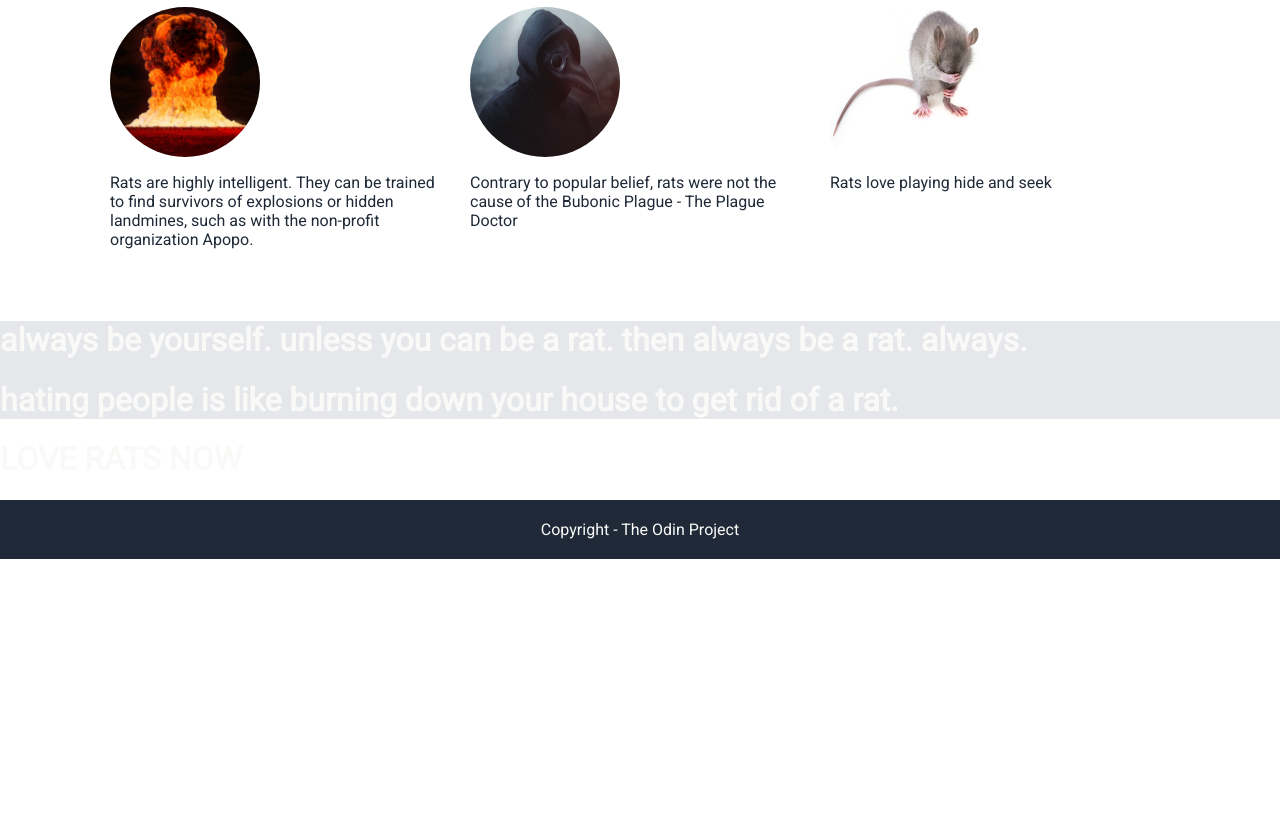
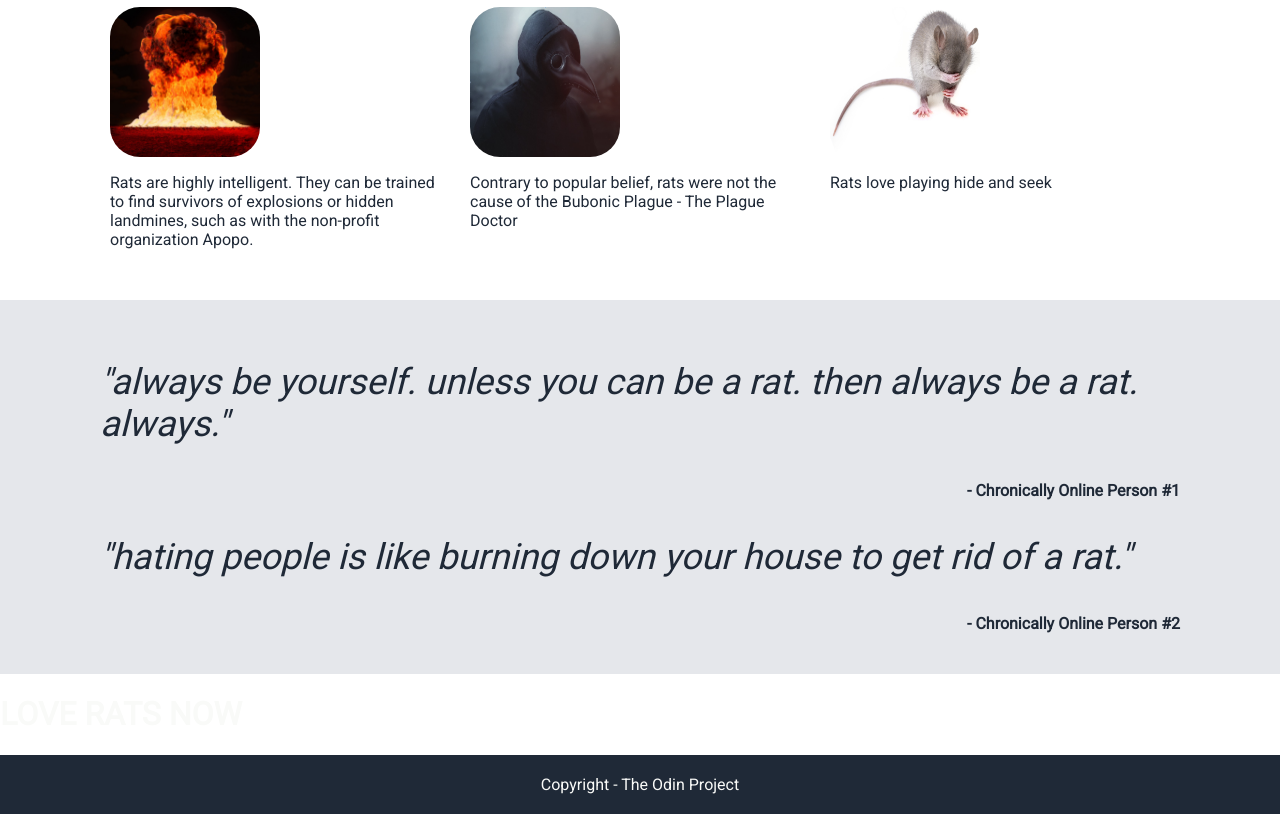
Before and after one commit to sarenat/landing-page-project, a plain HTML site: page index.html in a window 1280 px wide. Shown: the part 555-1369 px from the top of the page. Before the commit the page ends 1114 px from the top, so only its background shows below. Drawn offline with Linux system fonts and the light colour scheme.

Commit message:
Add quote content and styling

```diff
--- a/index.html
+++ b/index.html
@@ -42,7 +42,7 @@
                     <div class="rat-fact-1">
                         <img src="./images/explosion.jpg"
                         alt="Plague Doctor from fantasy novel 'The Seven and a Half Deaths of Evelyn Hardcastle"
-                        style="width: 150px; height: 150px; border-radius: 50%">
+                        style="width: 150px; height: 150px; border-radius: 20%">
                         <p class="description">Rats are highly intelligent. They can be trained
                             to find survivors of explosions or hidden landmines, such as with
                             the non-profit organization Apopo.
@@ -51,7 +51,7 @@
                     <div class="rat-fact-2">
                         <img src="./images/plague-doctor.jpg"
                         alt="Plague Doctor from fantasy novel 'The Seven and a Half Deaths of Evelyn Hardcastle"
-                        style="width: 150px; height: 150px; border-radius: 50%">
+                        style="width: 150px; height: 150px; border-radius: 20%">
                         <p class="description">Contrary to popular belief, rats
                             were not the cause of the Bubonic Plague - The Plague Doctor
                         </p>
@@ -66,8 +66,10 @@
             </div>
 
             <div class="inspiring-quote">
-                <h1>always be yourself. unless you can be a rat. then always be a rat. always.</h1>
-                <h1>hating people is like burning down your house to get rid of a rat.</h1>
+                <p class="quote-text">"always be yourself. unless you can be a rat. then always be a rat. always."</p>
+                <p class="quoter">- Chronically Online Person #1</p>
+                <p class="quote-text">"hating people is like burning down your house to get rid of a rat."</p>
+                <p class="quoter">- Chronically Online Person #2</p>
             </div>
 
             <div class="call-to-action">
--- a/style.css
+++ b/style.css
@@ -40,7 +40,7 @@ a {
     background: #1F2937;
 }
 
-.navbar, .introduction, .random-information {
+.navbar, .introduction, .random-information, .inspiring-quote {
     padding: 25px 100px;
 }
 
@@ -97,6 +97,16 @@ button {
     flex: 30%;
     padding: 10px;
 }
-.description {
+.description, .quoter {
     color: #1F2937;
 }
+
+.quote-text {
+    font-style: italic;
+    font-size: 36px;
+    color: #1F2937;
+}
+.quoter {
+    text-align: right;
+    font-weight: 900;
+}
```
